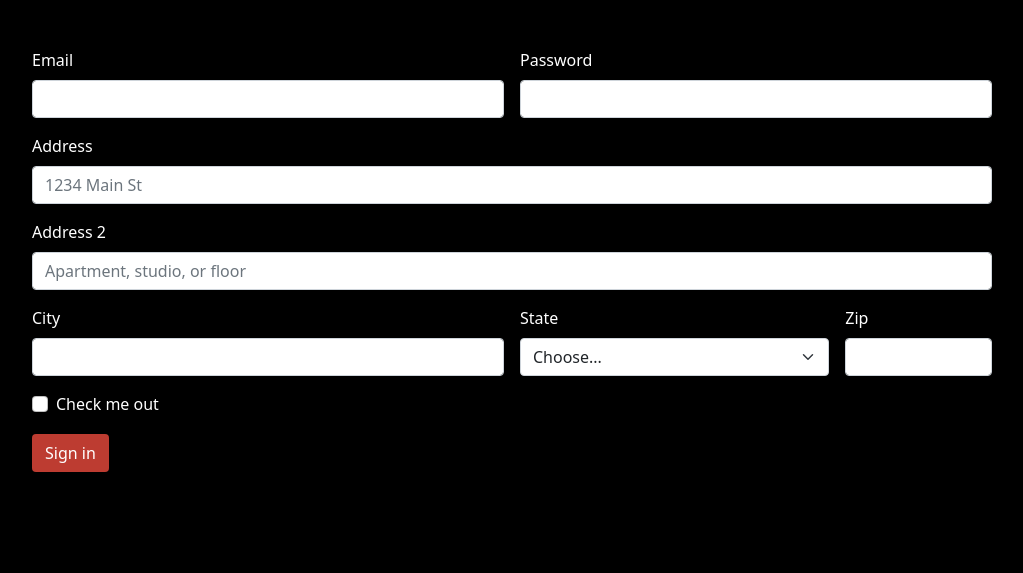
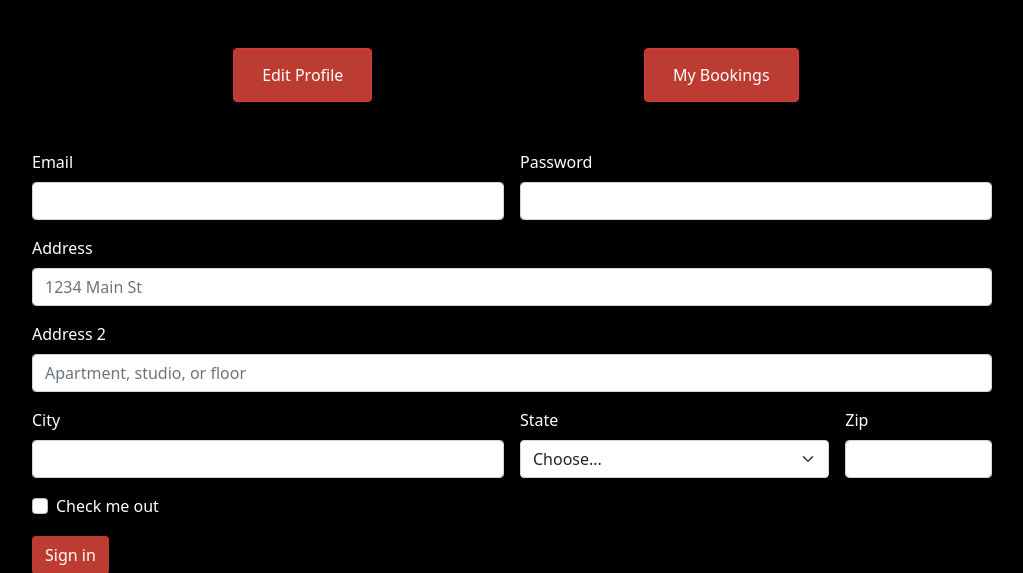
Before and after one commit to Code-Institute-Submissions/iKelvvv-MS4, a Django app: page /online_bookings/ in a window 1280 px wide. Shown: the part 96-669 px from the top of the page, without its empty margins (128-1151 px from the left). Run offline with Django 3.2, Linux system fonts and the light colour scheme.

Commit message:
Add anchor links to buttons

```diff
--- a/templates/index.html
+++ b/templates/index.html
@@ -14,7 +14,7 @@
         <div class="row">
             <div class="col-12">
                 <button type="button" class="btn btn-danger mx-auto mt-5 d-block">
-                    Book Now
+                    <a class="nav-link text-white" href="{% url 'online_booking' %}">Book Now</a>
                 </button>
             </div>
         </div>
--- a/templates/online_booking.html
+++ b/templates/online_booking.html
@@ -1,6 +1,23 @@
 {% extends "base.html" %}
 
 {% block content %}
+
+<div class="container">
+    <div class="row w-75 mx-auto">
+        <div class="col-6">
+            <button type="button" class="btn btn-danger mx-auto mt-5 d-block">
+                <a class="nav-link text-white" href="{% url 'home' %}">Edit Profile</a>
+            </button>
+        </div>
+        <div class="col-6">
+            <button type="button" class="btn btn-danger mx-auto mt-5 d-block">
+                <a class="nav-link text-white" href="{% url 'home' %}">My Bookings</a>
+            </button>
+        </div>
+    </div>
+</div>
+
+</div>
 
 <div class="w-75 mx-auto py-5">
     <form class="row g-3" method="POST" action="https://formdump.codeinstitute.net/">
```
